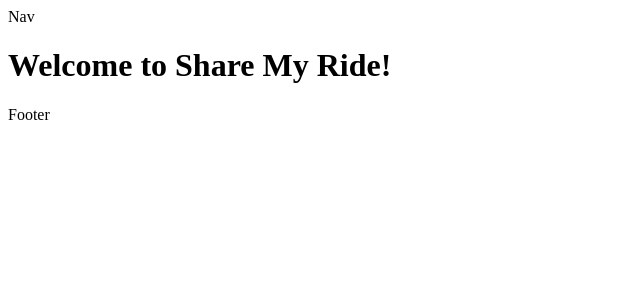
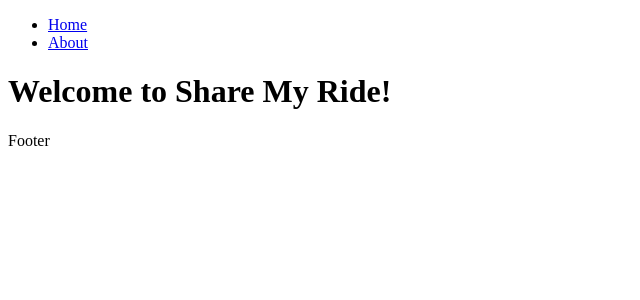
Before and after one commit to mattbertrand/Share_my_ride_client, a React (Create React App) app: page / in a window 1280 px wide. Shown: the top 300 px of the page, without its empty margins (0-640 px from the left). Built offline with nearby package versions, Linux system fonts and the light colour scheme.

Commit message:
added links to home page

```diff
--- a/src/App.js
+++ b/src/App.js
@@ -3,6 +3,7 @@
 import Nav from './components/Nav'
 import Footer from './components/Footer'
 import Home from './components/Home'
+import About from './components/About'
 import ErrorPage from './components/ErrorPage'
 
 class App extends Component {
@@ -12,6 +13,7 @@
         <Nav />
         <Switch>
           <Route exact path="/" component={ Home } />
+          <Route exact path="/about" component={ About } />
           <Route component={ErrorPage} />
         </Switch>
         <Footer />
--- a/src/components/Nav.js
+++ b/src/components/Nav.js
@@ -1,10 +1,14 @@
 import React, { Component } from 'react'
+import { Link } from 'react-router-dom'
 
 class Nav extends Component {
     render() {
         return (
             <div>
-                Nav
+                <ul>
+                    <li><Link to="/">Home</Link></li>
+                    <li><Link to="/about">About</Link></li>
+                </ul>
             </div>
         )
     }
```
